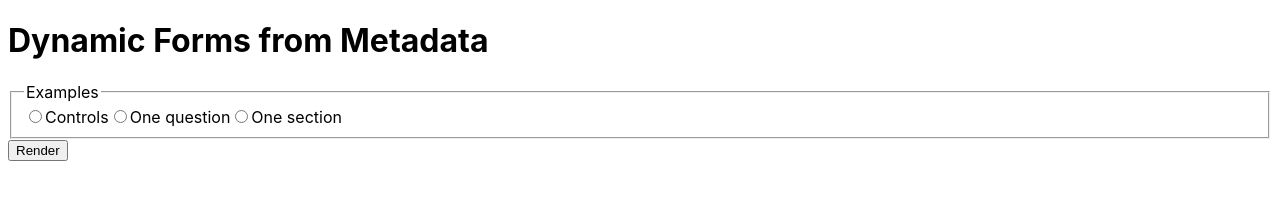
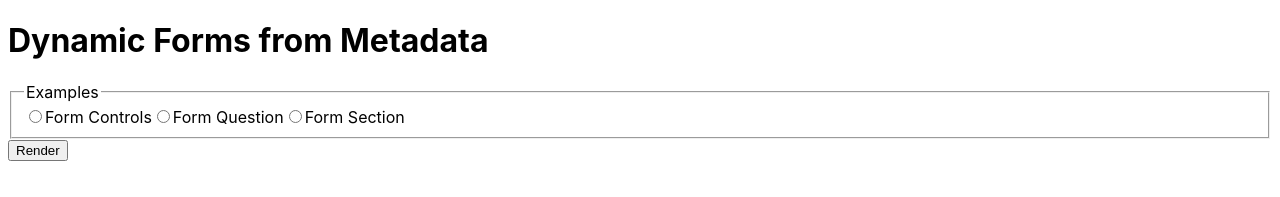
Before and after one commit to EliHowey/ng-metadata-form, an Angular app: page / in a window 1280 px wide. Shown: the top 197 px of the page. Built offline with nearby package versions, Linux system fonts and the light colour scheme.

Commit message:
feat: :sparkles: add ability to specify form controls at the same level as sections and questions

```diff
--- a/data/form-controls.json
+++ b/data/form-controls.json
@@ -3,86 +3,55 @@
     "id": "all-controls",
     "contents": [
         {
-            "type": "question",
-            "id": "q-checkbox",
-            "required": true,
-            "questionText": "Checkbox Question",
-            "controls": [
-                {
-                    "type": "checkbox",
+            "type": "control",
             "id": "c-checkbox",
+            "controlType": "checkbox",
             "required": true,
             "label": "Unchecked by default"
         },
         {
-                    "type": "checkbox",
+            "type": "control",
             "id": "c-checkbox-checked",
+            "controlType": "checkbox",
             "required": true,
             "label": "Checked by default",
             "checked": true
-                }
-            ]
         },
         {
-            "type": "question",
-            "id": "q-date",
-            "required": true,
-            "questionText": "Date Question",
-            "controls": [
-                {
-                    "type": "date",
+            "type": "control",
             "id": "c-date",
+            "controlType": "date",
             "label": "Enter a date",
             "required": true
         },
         {
-                    "type": "date",
+            "type": "control",
             "id": "c-date-restricted",
+            "controlType": "date",
             "label": "Choose a date in the allowed range",
             "required": true,
             "min": "2020-10-25",
             "max": "2020-11-25"
-                }
-            ]
         },
         {
-            "type": "question",
-            "id": "q-email",
-            "required": true,
-            "questionText": "Email Question",
-            "controls": [
-                {
-                    "type": "email",
+            "type": "control",
             "id": "c-email",
+            "controlType": "email",
             "required": true,
             "label": "Email address",
             "placeholder": "email@example.com"
-                }
-            ]
         },
         {
-            "type": "question",
-            "id": "q-phone",
-            "required": true,
-            "questionText": "Phone Question",
-            "controls": [
-                {
-                    "type": "phone",
+            "type": "control",
             "id": "c-phone",
+            "controlType": "phone",
             "label": "Phone number",
             "required": true
-                }
-            ]
         },
         {
-            "type": "question",
-            "id": "q-select",
-            "required": true,
-            "questionText": "Select Question",
-            "controls": [
-                {
-                    "type": "select",
+            "type": "control",
             "id": "c-select",
+            "controlType": "select",
             "label": "Select control",
             "required": true,
             "options": [
@@ -102,18 +71,11 @@
                     ]
                 }
             ]
-                }
-            ]
         },
         {
-            "type": "question",
-            "id": "q-text",
-            "required": true,
-            "questionText": "Text Question",
-            "controls": [
-                {
-                    "type": "text",
+            "type": "control",
             "id": "c-text",
+            "controlType": "text",
             "label": "Enter a value:",
             "required": true,
             "helpText": "Help text goes here",
@@ -121,5 +83,3 @@
         }
     ]
 }
-    ]
-}
--- a/data/form-question.json
+++ b/data/form-question.json
@@ -8,8 +8,9 @@
             "required": true,
             "controls": [
                 {
+                    "type": "control",
                     "id": "q-single-c1",
-                    "type": "email",
+                    "controlType": "email",
                     "label": "Email address",
                     "placeholder": "email@example.com",
                     "required": true
@@ -23,20 +24,23 @@
             "required": true,
             "controls": [
                 {
+                    "type": "control",
                     "id": "q-multiple-c1",
-                    "type": "text",
+                    "controlType": "text",
                     "label": "First name",
                     "required": true
                 },
                 {
+                    "type": "control",
                     "id": "q-multiple-c2",
-                    "type": "text",
+                    "controlType": "text",
                     "label": "Middle name",
                     "required": false
                 },
                 {
+                    "type": "control",
                     "id": "q-multiple-c3",
-                    "type": "text",
+                    "controlType": "text",
                     "label": "Last name",
                     "required": true
                 }
--- a/data/form-section.json
+++ b/data/form-section.json
@@ -13,8 +13,9 @@
                     "questionText": "Question 1",
                     "controls": [
                         {
-                            "type": "text",
+                            "type": "control",
                             "id": "control-1-1-1",
+                            "controlType": "text",
                             "label": "Control 1",
                             "required": true
                         }
--- a/schemas/form-metadata.schema.json
+++ b/schemas/form-metadata.schema.json
@@ -12,7 +12,17 @@
             "description": "Contents of the form. This can be a series of form questions or sections.",
             "type": "array",
             "items": {
-                "oneOf": [{ "$ref": "#/definitions/formQuestion" }, { "$ref": "#/definitions/formSection" }]
+                "properties": {
+                    "type": {
+                        "description": "Type of form contents. Forms can contain sections, questions, or controls.",
+                        "type": "string"
+                    }
+                },
+                "oneOf": [
+                    { "$ref": "#/definitions/formSection" },
+                    { "$ref": "#/definitions/formQuestion" },
+                    { "$ref": "#/definitions/formControl" }
+                ]
             },
             "minItems": 1
         }
@@ -38,7 +48,17 @@
                     "description": "Contents of the form section.",
                     "type": "array",
                     "items": {
-                        "oneOf": [{ "$ref": "#/definitions/formQuestion" }, { "$ref": "#/definitions/formSection" }]
+                        "properties": {
+                            "type": {
+                                "description": "Type of form section contents. Form sections can contain controls, questions, or other sections.",
+                                "type": "string"
+                            }
+                        },
+                        "oneOf": [
+                            { "$ref": "#/definitions/formSection" },
+                            { "$ref": "#/definitions/formQuestion" },
+                            { "$ref": "#/definitions/formControl" }
+                        ]
                     },
                     "minItems": 1
                 }
@@ -83,11 +103,14 @@
             "description": "Metadata required to render Angular form controls dynamically.",
             "type": "object",
             "properties": {
+                "type": {
+                    "const": "control"
+                },
                 "id": {
                     "description": "ID of the control.",
                     "type": "string"
                 },
-                "type": {
+                "controlType": {
                     "description": "Type of the control.",
                     "type": "string"
                 },
@@ -108,7 +131,7 @@
                     "type": "string"
                 }
             },
-            "required": ["id", "type", "label", "required"],
+            "required": ["id", "type", "controlType", "label", "required"],
             "oneOf": [
                 { "$ref": "#/definitions/checkbox" },
                 { "$ref": "#/definitions/date" },
@@ -123,7 +146,7 @@
             "description": "A checkbox input control.",
             "type": "object",
             "properties": {
-                "type": {
+                "controlType": {
                     "const": "checkbox"
                 },
                 "checked": {
@@ -136,7 +159,7 @@
             "description": "A date input control.",
             "type": "object",
             "properties": {
-                "type": {
+                "controlType": {
                     "const": "date"
                 },
                 "min": {
@@ -155,7 +178,7 @@
             "description": "An email input control.",
             "type": "object",
             "properties": {
-                "type": {
+                "controlType": {
                     "const": "email"
                 },
                 "placeholder": {
@@ -169,7 +192,7 @@
             "description": "A phone input control.",
             "type": "object",
             "properties": {
-                "type": {
+                "controlType": {
                     "const": "phone"
                 }
             }
@@ -178,7 +201,7 @@
             "description": "A radio input control.",
             "type": "object",
             "properties": {
-                "type": {
+                "controlType": {
                     "const": "radio"
                 },
                 "value": {
@@ -196,7 +219,7 @@
             "description": "A select input control.",
             "type": "object",
             "properties": {
-                "type": {
+                "controlType": {
                     "const": "select"
                 },
                 "options": {
@@ -259,7 +282,7 @@
             "description": "A basic text input control (`<input type=\"text\">`).",
             "type": "object",
             "properties": {
-                "type": {
+                "controlType": {
                     "const": "text"
                 },
                 "placeholder": {
--- a/src/app/app.component.html
+++ b/src/app/app.component.html
@@ -5,13 +5,13 @@
         <legend>Examples</legend>
 
         <input type="radio" formControlName="type" id="render-controls" value="controls" />
-        <label for="render-controls">Controls</label>
+        <label for="render-controls">Form Controls</label>
 
         <input type="radio" formControlName="type" id="render-question" value="question" />
-        <label for="render-question">One question</label>
+        <label for="render-question">Form Question</label>
 
         <input type="radio" formControlName="type" id="render-section" value="section" />
-        <label for="render-section">One section</label>
+        <label for="render-section">Form Section</label>
     </fieldset>
 
     <button type="submit">Render</button>
--- a/src/app/dynamic-form/dynamic-form.component.ts
+++ b/src/app/dynamic-form/dynamic-form.component.ts
@@ -1,6 +1,6 @@
 import { Component, Input, OnInit } from '@angular/core';
 import { FormGroup } from '@angular/forms';
-import { FormContentMetadata, FormMetadata, FormSectionMetadata } from '../model/form';
+import { FormContentMetadata, FormMetadata, FormQuestionMetadata, FormSectionMetadata } from '../model/form';
 import { FormMetadataService } from '../services/form-metadata/form-metadata.service';
 
 @Component({
@@ -29,6 +29,10 @@ export class DynamicFormComponent implements OnInit {
         return content.type === 'section';
     }
 
+    isQuestionContent(content: FormContentMetadata): content is FormQuestionMetadata {
+        return content.type === 'question';
+    }
+
     onSubmit(): void {
         if (this.form) {
             this.form.markAllAsTouched();
--- a/src/app/model/form.ts
+++ b/src/app/model/form.ts
@@ -18,15 +18,16 @@ export interface FormMetadata {
 /**
  * Contents of a form, which can be either a form section or a form question.
  */
-export type FormContentMetadata = FormSectionMetadata | FormQuestionMetadata;
+export type FormContentMetadata = FormSectionMetadata | FormQuestionMetadata | FormControlMetadata;
 
 type BaseFormContents = {
-    type: 'section' | 'question';
+    type: 'section' | 'question' | 'control';
 };
 
 export function formContentIsType(c: FormContentMetadata, type: 'section'): c is FormSectionMetadata;
 export function formContentIsType(c: FormContentMetadata, type: 'question'): c is FormQuestionMetadata;
-export function formContentIsType(c: FormContentMetadata, type: 'section' | 'question'): boolean {
+export function formContentIsType(c: FormContentMetadata, type: 'control'): c is FormControlMetadata;
+export function formContentIsType(c: FormContentMetadata, type: 'section' | 'question' | 'control'): boolean {
     return c.type === type;
 }
 
--- a/src/app/services/form-metadata/form-metadata.service.ts
+++ b/src/app/services/form-metadata/form-metadata.service.ts
@@ -44,6 +44,8 @@ export class FormMetadataService {
             return this.processFormGroupMetadata(content);
         } else if (formContentIsType(content, 'question')) {
             return this.processFormQuestionMetadata(content);
+        } else if (formContentIsType(content, 'control')) {
+            return this.processFormControlMetadata(content);
         } else {
             throw new FormMetadataError(FormMetadataErrors.FM008);
         }
```
Also changed, not shown: src/app/dynamic-form-control/dynamic-form-control.component.html (+7 -7 lines), src/app/dynamic-form/dynamic-form.component.html (+7 -1 lines), src/app/model/form-controls.ts (+12 -11 lines). Lines whose indentation alone changed are shown as unchanged.
